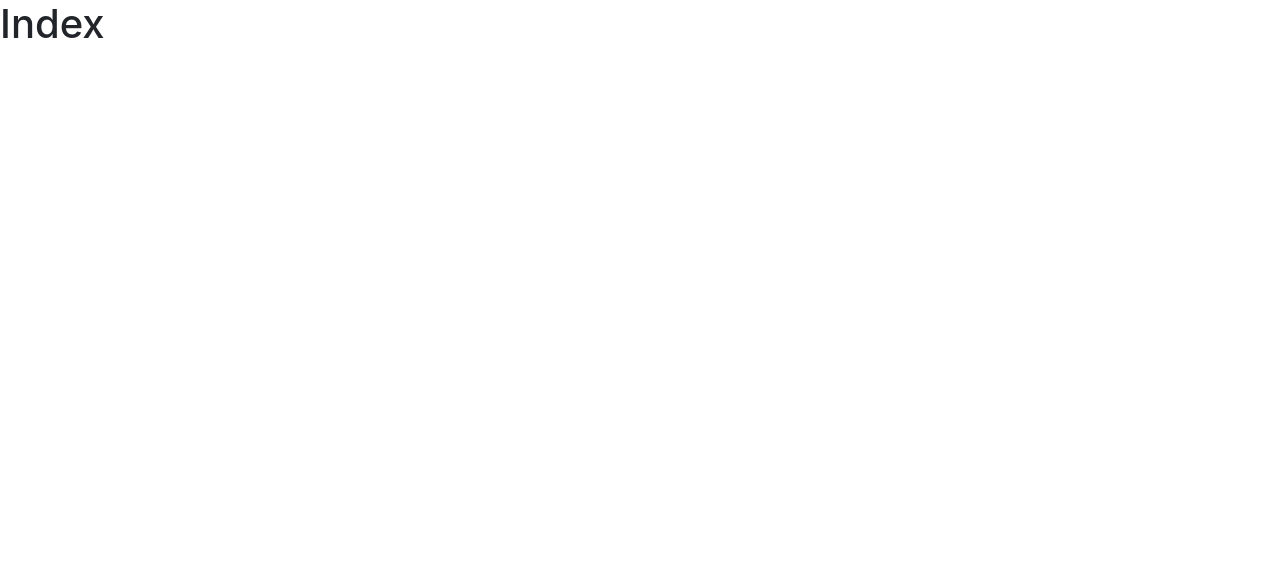
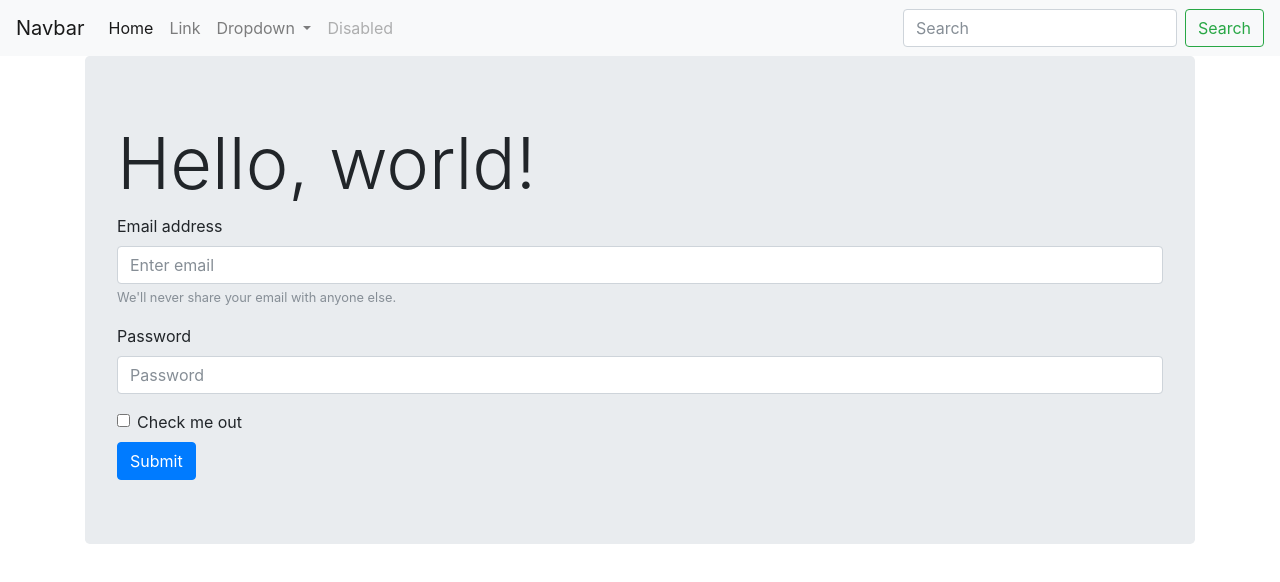
Before and after one commit to Tonizziva/PsykoositTulille, a plain HTML site: page index.html in a window 1280 px wide. Drawn offline with nearby package versions, Linux system fonts and the light colour scheme.

Commit message:
Add files via upload

```diff
--- a/index.html
+++ b/index.html
@@ -8,20 +8,76 @@
 
     <!-- Bootstrap CSS -->
     <link rel="stylesheet" href="https://maxcdn.bootstrapcdn.com/bootstrap/4.0.0-beta.2/css/bootstrap.min.css" integrity="sha384-PsH8R72JQ3SOdhVi3uxftmaW6Vc51MKb0q5P2rRUpPvrszuE4W1povHYgTpBfshb" crossorigin="anonymous">
+    <link rel="stylesheet" href="css/main.css">
   </head>
   <body>
-    <h1>Index</h1>
+    <nav class="navbar navbar-expand-lg navbar-light bg-light">
+        <a class="navbar-brand" href="#">Navbar</a>
+        <button class="navbar-toggler" type="button" data-toggle="collapse" data-target="#navbarSupportedContent" aria-controls="navbarSupportedContent" aria-expanded="false" aria-label="Toggle navigation">
+        <span class="navbar-toggler-icon"></span>
+        </button>
 
+        <div class="collapse navbar-collapse" id="navbarSupportedContent">
+            <ul class="navbar-nav mr-auto">
+                <li class="nav-item active">
+                <a class="nav-link" href="#">Home <span class="sr-only">(current)</span></a>
+                </li>
+                <li class="nav-item">
+                <a class="nav-link" href="#">Link</a>
+                </li>
+                <li class="nav-item dropdown">
+                    <a class="nav-link dropdown-toggle" href="#" id="navbarDropdown" role="button" data-toggle="dropdown" aria-haspopup="true" aria-expanded="false">
+                    Dropdown
+                    </a>
+                    <div class="dropdown-menu" aria-labelledby="navbarDropdown">
+                        <a class="dropdown-item" href="#">Action</a>
+                        <a class="dropdown-item" href="#">Another action</a>
+                        <div class="dropdown-divider"></div>
+                        <a class="dropdown-item" href="#">Something else here</a>
+                    </div>
+                </li>
+                <li class="nav-item">
+                <a class="nav-link disabled" href="#">Disabled</a>
+                </li>
+            </ul>
+        <form class="form-inline my-2 my-lg-0">
+            <input class="form-control mr-sm-2" type="search" placeholder="Search" aria-label="Search">
+            <button class="btn btn-outline-success my-2 my-sm-0" type="submit">Search</button>
+        </form>
+        </div>
+    </nav>
 
-
-
-
+    <!-- jumbotron -->
+    <div class="container">
+        <div class="jumbotron">
+            <h1 class="display-3">Hello, world!</h1>
+            <form>
+              <div class="form-group">
+                <label for="exampleInputEmail1">Email address</label>
+                <input type="email" class="form-control" id="exampleInputEmail1" aria-describedby="emailHelp" placeholder="Enter email">
+                <small id="emailHelp" class="form-text text-muted">We'll never share your email with anyone else.</small>
+              </div>
+              <div class="form-group">
+                <label for="exampleInputPassword1">Password</label>
+                <input type="password" class="form-control" id="exampleInputPassword1" placeholder="Password">
+              </div>
+              <div class="form-check">
+                <label class="form-check-label">
+                  <input type="checkbox" class="form-check-input">
+                  Check me out
+                </label>
+              </div>
+              <button type="submit" class="btn btn-primary">Submit</button>
+            </form>
+        </div>
+    </div>
 
 
 
 
     <!-- Optional JavaScript -->
     <!-- jQuery first, then Popper.js, then Bootstrap JS -->
+
     <script src="https://code.jquery.com/jquery-3.2.1.slim.min.js" integrity="sha384-KJ3o2DKtIkvYIK3UENzmM7KCkRr/rE9/Qpg6aAZGJwFDMVNA/GpGFF93hXpG5KkN" crossorigin="anonymous"></script>
     <script src="https://cdnjs.cloudflare.com/ajax/libs/popper.js/1.12.3/umd/popper.min.js" integrity="sha384-vFJXuSJphROIrBnz7yo7oB41mKfc8JzQZiCq4NCceLEaO4IHwicKwpJf9c9IpFgh" crossorigin="anonymous"></script>
     <script src="https://maxcdn.bootstrapcdn.com/bootstrap/4.0.0-beta.2/js/bootstrap.min.js" integrity="sha384-alpBpkh1PFOepccYVYDB4do5UnbKysX5WZXm3XxPqe5iKTfUKjNkCk9SaVuEZflJ" crossorigin="anonymous"></script>
```
